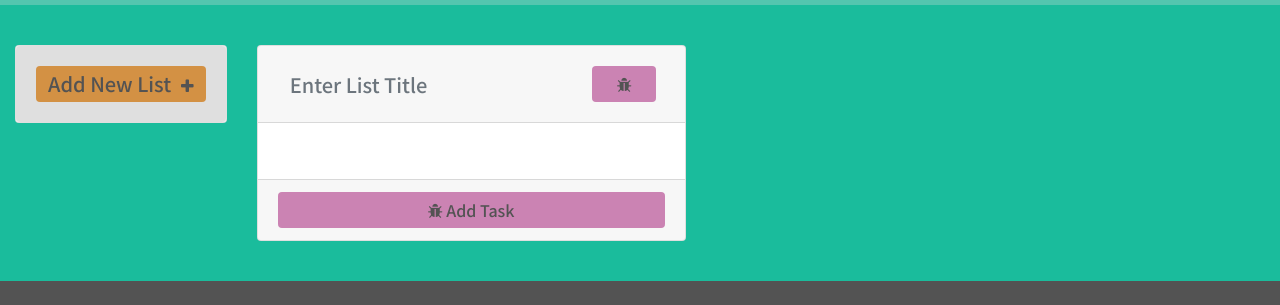
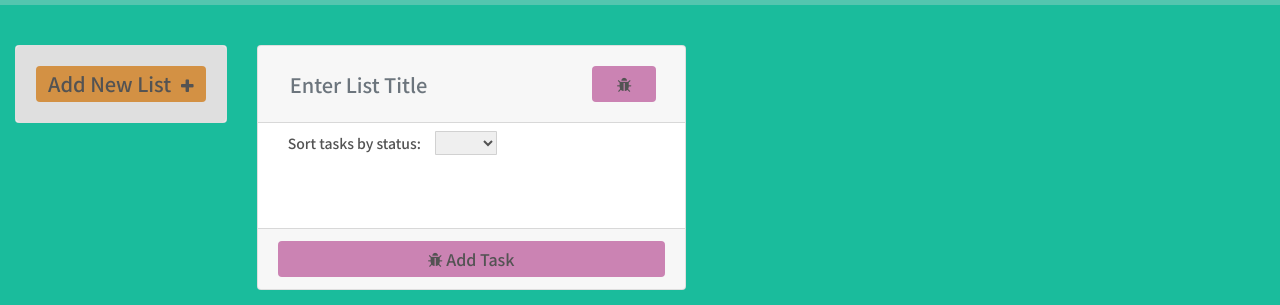
Before and after one commit to RachelUberti/TaskList, a website built with Parcel: page index.html in a window 1280 px wide. Shown: the part 51-356 px from the top of the page. Built offline with nearby package versions, Linux system fonts and the light colour scheme.

Commit message:
status dropdown

```diff
--- a/index.html
+++ b/index.html
@@ -78,7 +78,18 @@
   </form>
 </div>
     <!-- END header -->
+
   <!-- START Body - List of tasks -->
+    </div>
+    <div>
+      <label id="sortTasks" for="sortTasks">Sort tasks by status:</label>
+
+<select name="sortTasksDropdown" id="sortTasksDropdown">
+  <option value="To-do"></option>
+  <option value="To-do">To-do</option>
+  <option value="Doing">Doing</option>
+  <option value="Done">Done</option>
+</select>
     </div>
     <div class="card-body">
             <ul id="listOfCards" class="list-group">
--- a/style.css
+++ b/style.css
@@ -58,6 +58,23 @@
 
 .card-deck {
   float: left;
+}
+
+#sortTasks {
+  text-align: left;
+  border: none;
+  color: rgb(83, 83, 83);
+  border-radius: 0;
+  font-size: 14px;
+  padding: 10px 10px 10px 30px;
+}
+
+#sortTasksDropdown {
+  text-align: left;
+  border-color: rgba(0, 0, 0, 0.125);
+  color: rgb(83, 83, 83);
+  border-radius: 1px;
+  font-size: 14px;
 }
 
 #taskCard {
```
